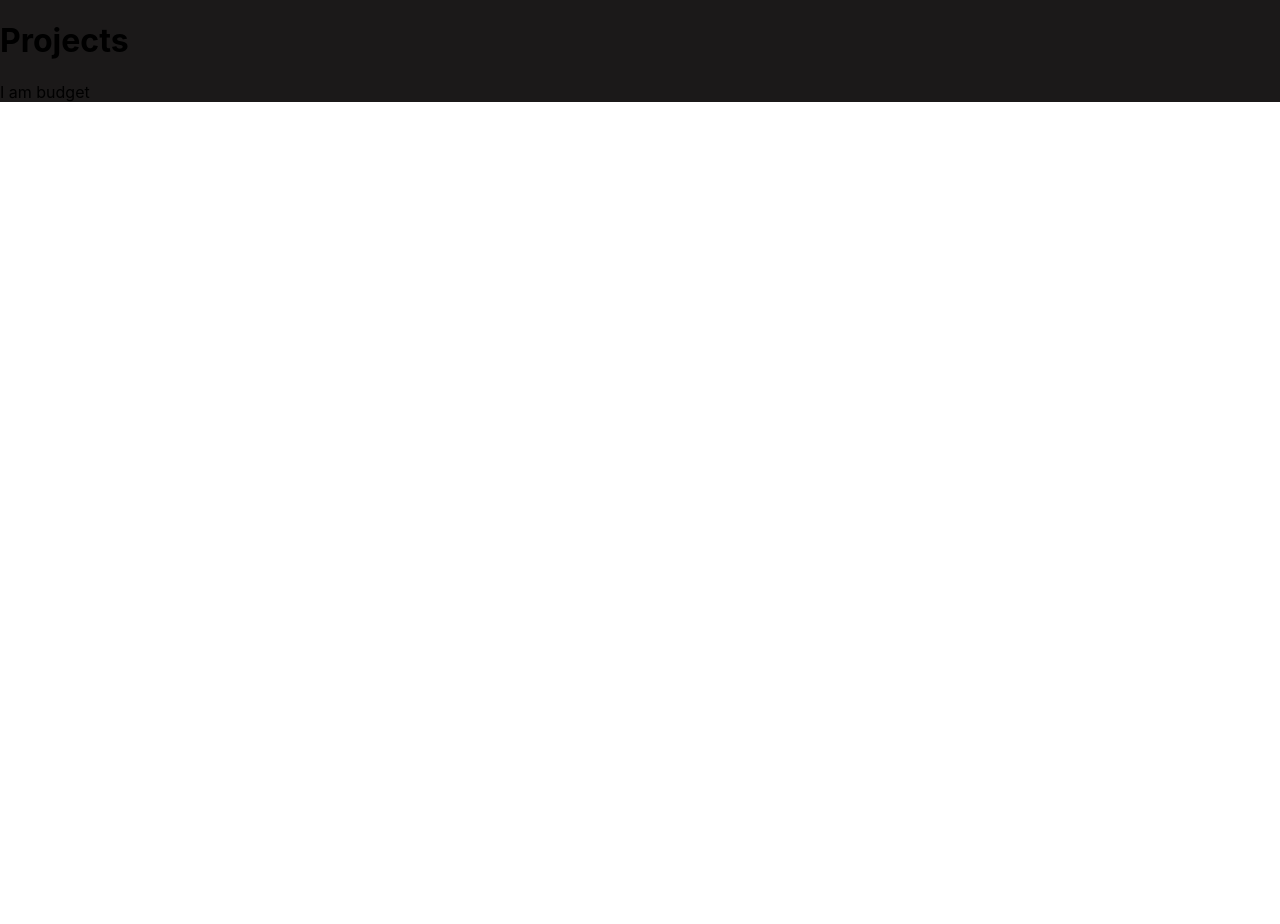
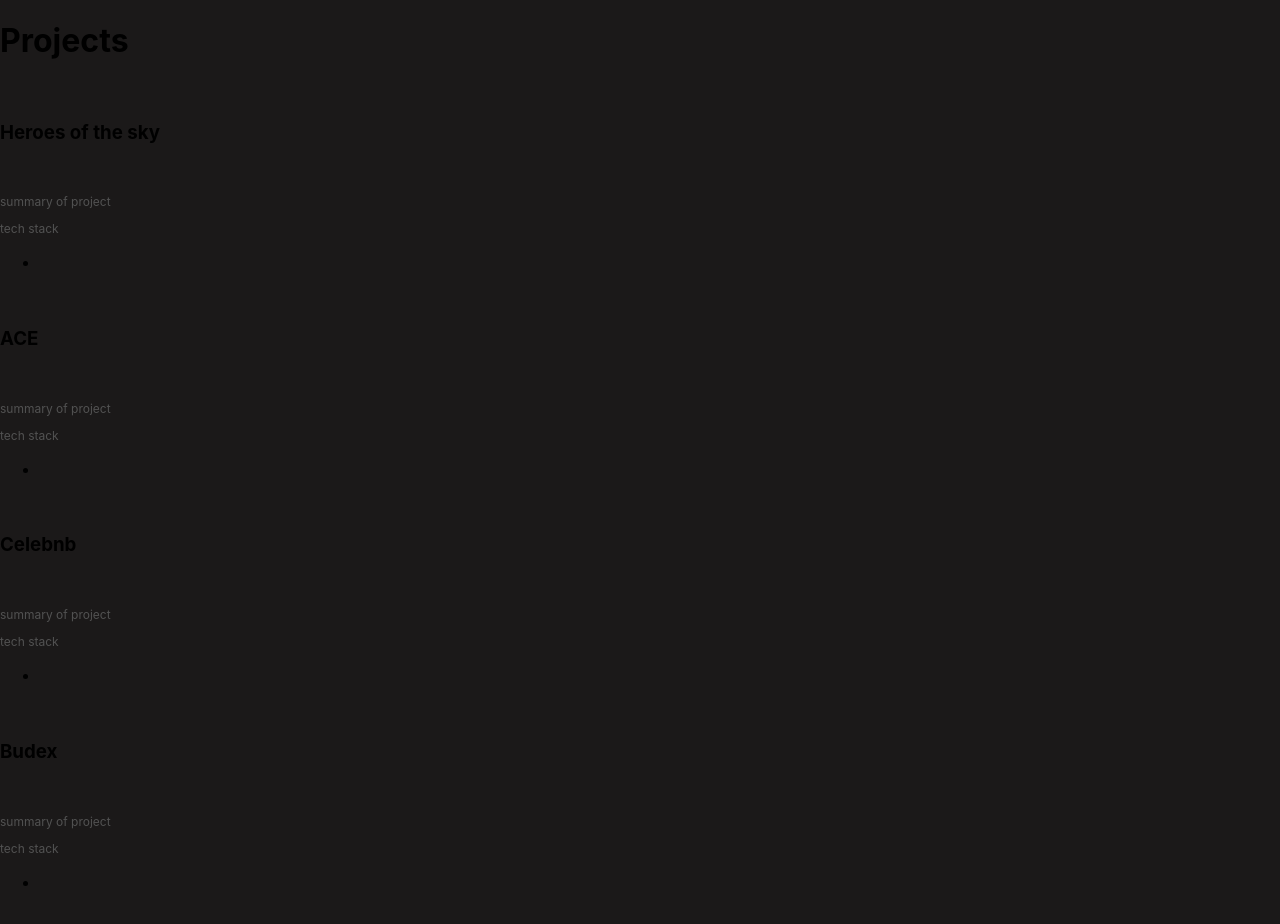
Before and after one commit to dashdavid13/Portfolio-frontend, a React (Create React App) app: page /projects in a window 1280 px wide. Shown: the part 800-1724 px from the top of the page. Before the commit the page ends 902 px from the top, so only its background shows below. Built offline with nearby package versions, Linux system fonts and the light colour scheme.

Commit message:
lay out is done for projects, need to add content

```diff
--- a/src/Nav.js
+++ b/src/Nav.js
@@ -1,6 +1,7 @@
 import React from 'react'
 import $ from 'jquery';
 import { NavLink } from "react-router-dom";
+
 
 
 
@@ -43,7 +44,6 @@ $('.open-overlay').click(function() {
 
 
 
-
 function Nav() {
 
     return(
--- a/src/Project.js
+++ b/src/Project.js
@@ -6,7 +6,39 @@ function Project() {
     return(
         <div>
             <h1>Projects</h1>
-            <text>I am budget</text>
+            <br />
+            <h3>Heroes of the sky</h3>
+            <img />
+            <p>summary of project</p>
+            <p>tech stack</p>
+            <ul>
+                <li></li>
+            </ul>
+            <br />
+            <h3>ACE</h3>
+            <img />
+            <p>summary of project</p>
+            <p>tech stack</p>
+            <ul>
+                <li></li>
+            </ul>
+            <br />
+            <h3>Celebnb</h3>
+            <img />
+            <p>summary of project</p>
+            <p>tech stack</p>
+            <ul>
+                <li></li>
+            </ul>
+            <br />
+            <h3>Budex</h3>
+            <img />
+            <p>summary of project</p>
+            <p>tech stack</p>
+            <ul>
+                <li></li>
+            </ul>
+            <br />
         </div>
     )
 }
```
